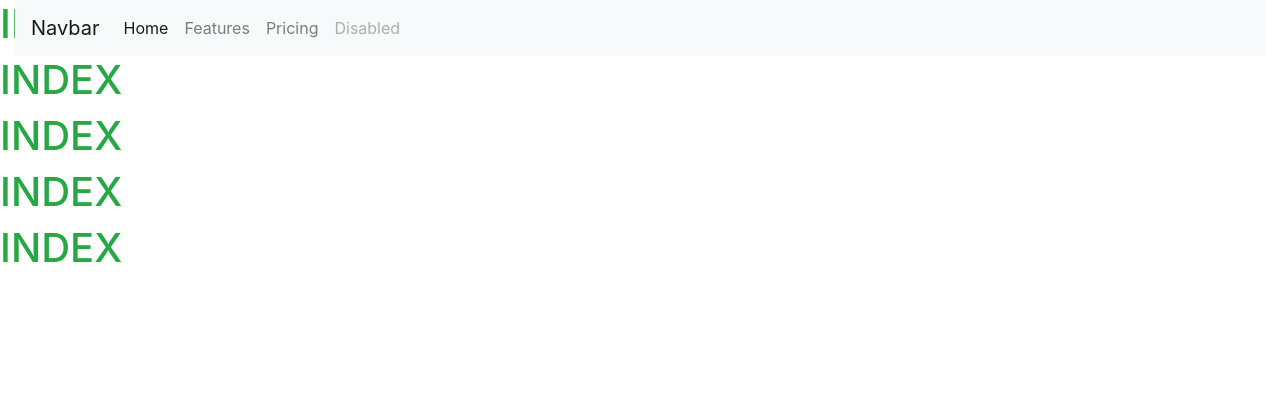
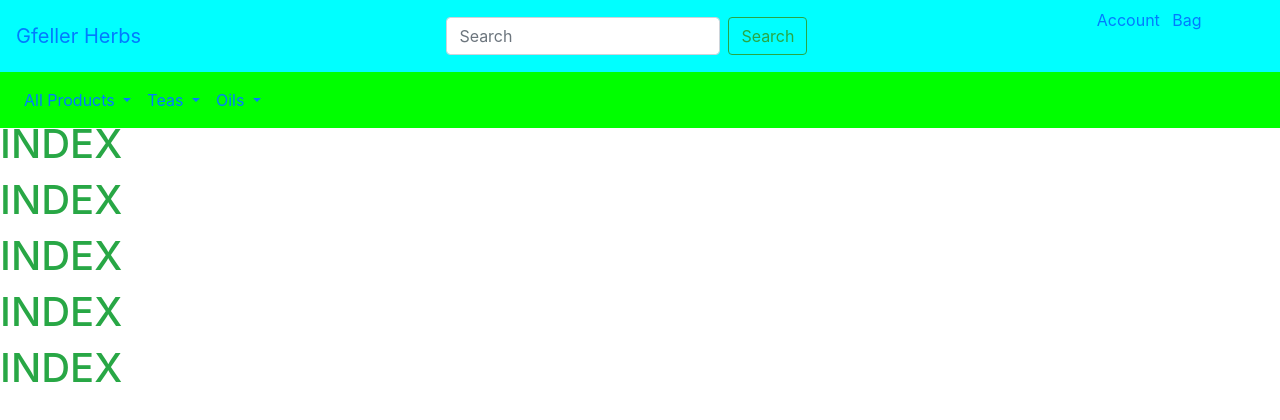
Before and after one commit to LucaNoah/gfeller-herbs-wf, a Django app: page / in a window 1280 px wide. Shown: the top 420 px of the page. Run offline with Django 3.2, Linux system fonts and the light colour scheme.

Commit message:
in base.html create navbar, create database entries via the admin panel

```diff
--- a/requirements.txt
+++ b/requirements.txt
@@ -2,6 +2,7 @@
 Django==3.2
 django-allauth==0.41.0
 oauthlib==3.2.2
+Pillow==9.4.0
 python3-openid==3.2.0
 pytz==2022.7
 requests-oauthlib==1.3.1
--- a/templates/base.html
+++ b/templates/base.html
@@ -41,19 +41,81 @@
 
 <body>
     <header class="container-fluid fixed-top">
-        <nav class="navbar navbar-expand-lg navbar-light bg-light">
-            <a class="navbar-brand" href="{% url 'home' %}">Navbar</a>
-            <button class="navbar-toggler" type="button" data-toggle="collapse" data-target="#navbarNavAltMarkup"
-                aria-controls="navbarNavAltMarkup" aria-expanded="false" aria-label="Toggle navigation">
+        <nav id="topnav" class="navbar row" style="background-color: aqua;">
+            <a class="navbar-brand" href="{% url 'home' %}">Gfeller Herbs</a>
+            <form class="form-inline">
+                <input class="form-control mr-sm-2" type="search" placeholder="Search" aria-label="Search">
+                <button class="btn btn-outline-success my-2 my-sm-0" type="submit">Search</button>
+            </form>
+            <ul class="list-inline" style="margin-right: 5%;">
+                <li class="list-inline-item dropdown">
+                    <a href="#" data-toggle="dropdown">
+                        <p>Account</p>
+                    </a>
+                    <div class="dropdown-menu border-0">
+                        {% if request.user.is_authenticated %}
+                        {% if request.user.is_superuser %}
+                        <a href="#" class="dropdown-item">Product Management</a>
+                        {% endif %}
+                        <a href="#" class="dropdown-item">Your Profile</a>
+                        <a href="{% url 'account_logout' %}" class="dropdown-item">Logout</a>
+                        {% else %}
+                        <a href="{% url 'account_signup' %}" class="dropdown-item">Register</a>
+                        <a href="{% url 'account_login' %}" class="dropdown-item">Login</a>
+                        {% endif %}
+                    </div>
+                </li>
+                <li class="list-inline-item">
+                    <a href="#">Bag</a>
+                </li>
+            </ul>
+        </nav>
+        <nav id="lowernav" class="navbar row navbar-expand-lg" style="background-color: lime;">
+            <button class="navbar-toggler" type="button" data-toggle="collapse" data-target="#navbarNavDropdown"
+                aria-controls="navbarNavDropdown" aria-expanded="false" aria-label="Toggle navigation">
                 <span class="navbar-toggler-icon"></span>
             </button>
-            <div class="collapse navbar-collapse" id="navbarNavAltMarkup">
-                <div class="navbar-nav">
-                    <a class="nav-link active" href="{% url 'home' %}">Home <span class="sr-only">(current)</span></a>
-                    <a class="nav-link" href="#">Features</a>
-                    <a class="nav-link" href="#">Pricing</a>
-                    <a class="nav-link disabled">Disabled</a>
-                </div>
+            <div class="collapse navbar-collapse" id="navbarNavDropdown">
+                <ul class="navbar-nav">
+                    <li class="nav-item dropdown">
+                        <a class="nav-link dropdown-toggle" href="#" role="button" data-toggle="dropdown"
+                            aria-expanded="false">
+                            All Products
+                        </a>
+                        <div class="dropdown-menu">
+                            <a class="dropdown-item" href="#">All Products</a>
+                            <a class="dropdown-item" href="#">By Price</a>
+                            <a class="dropdown-item" href="#">By Category</a>
+                            <a class="dropdown-item" href="#">By Rating</a>
+                        </div>
+                    </li>
+                    <li class="nav-item dropdown">
+                        <a class="nav-link dropdown-toggle" href="#" role="button" data-toggle="dropdown"
+                            aria-expanded="false">
+                            Teas
+                        </a>
+                        <div class="dropdown-menu">
+                            <a class="dropdown-item" href="#">All Tea</a>
+                            <a class="dropdown-item" href="#">Green Tea</a>
+                            <a class="dropdown-item" href="#">Black Tea</a>
+                            <a class="dropdown-item" href="#">Fruit Tea</a>
+                            <a class="dropdown-item" href="#">Herbal Tea</a>
+
+                        </div>
+                    </li>
+                    <li class="nav-item dropdown">
+                        <a class="nav-link dropdown-toggle" href="#" role="button" data-toggle="dropdown"
+                            aria-expanded="false">
+                            Oils
+                        </a>
+                        <div class="dropdown-menu">
+                            <a class="dropdown-item" href="#">All Oil</a>
+                            <a class="dropdown-item" href="#">X Oil</a>
+                            <a class="dropdown-item" href="#">Y Oil</a>
+                            <a class="dropdown-item" href="#">Z Oil</a>
+                        </div>
+                    </li>
+                </ul>
             </div>
         </nav>
     </header>
@@ -66,6 +128,11 @@
     {% endblock %}
 
     <main>
+        <br>
+        <br>
+        <br>
+        <br>
+        <br>
         {% block content %}
         {% endblock %}
     </main>
```
Also changed, not shown: products/models.py (+5 -2 lines), db.sqlite3, products/migrations/0002_auto_20230112_1721.py (added).
